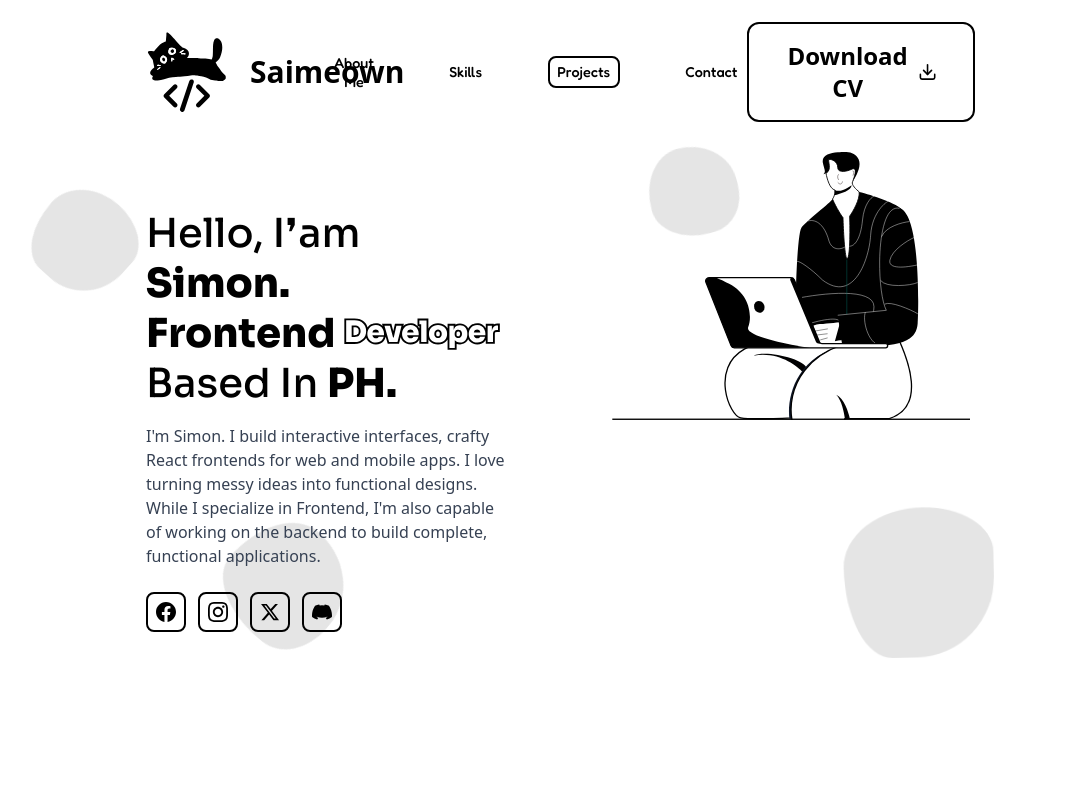
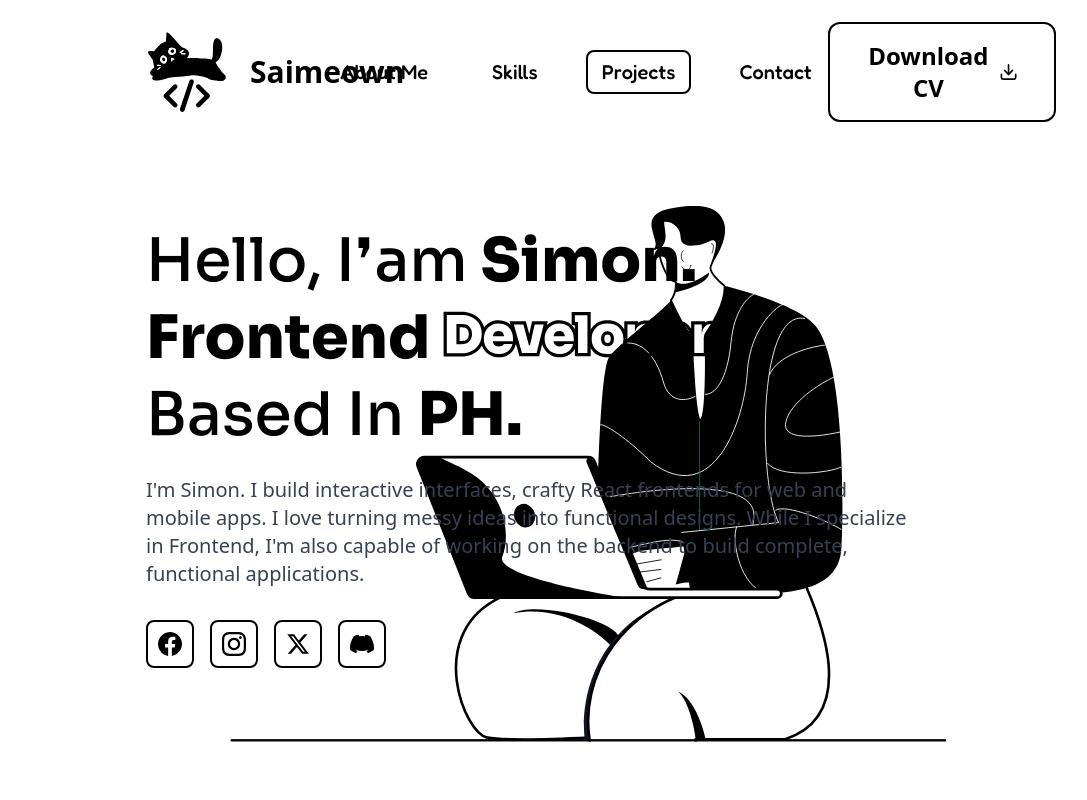
Before and after one commit to Saimeown/saimeown-portfolio, a React (Vite) app: page / in a window 1280 px wide. Shown: the top 800 px of the page, without its empty margins (94-1181 px from the left). Built offline with nearby package versions, Linux system fonts and the light colour scheme; a web font is replaced by a local one.

Commit message:
Adjusted UI

```diff
--- a/src/components/Header.tsx
+++ b/src/components/Header.tsx
@@ -92,7 +92,7 @@ const Header = () => {
   };
 
   return (
-    <div className="fixed top-0 left-0 right-0 z-50 w-full h-16 mt-10 bg-transparent flex items-center">
+    <div className="relative top-0 left-0 right-0 z-[9999] w-full h-16 mt-10 bg-transparent flex items-center">
       <div className="w-full px-4 md:px-8 lg:px-20 xl:px-60 flex flex-row items-center justify-between">
         {/* branding */}
         <div className="flex flex-row items-center space-x-3 md:space-x-6 group cursor-pointer">
@@ -101,20 +101,20 @@ const Header = () => {
         </div>
 
         {/* nav links */}
-        <div className="hidden md:flex flex-row items-center space-x-4 lg:space-x-12 header-nav-laptop font-fredoka">
-          <button onClick={() => scrollToSection('about')} className={`relative text-black font-medium text-lg lg:text-2xl header-link-laptop transition-all duration-300 px-2 lg:px-4 py-2 group ${activeSection === 'about' ? 'active' : ''}`}>
+        <div className="hidden md:flex flex-row items-center space-x-1 md:space-x-2 lg:space-x-4 xl:space-x-8 2xl:space-x-12 font-fredoka">
+          <button onClick={() => scrollToSection('about')} className={`relative text-black font-medium text-sm md:text-base lg:text-lg xl:text-xl 2xl:text-2xl whitespace-nowrap transition-all duration-300 px-1 md:px-2 lg:px-3 xl:px-4 py-2 group ${activeSection === 'about' ? 'active' : ''}`}>
             About Me
             <span className={`absolute inset-0 border-2 border-black rounded-lg transition-all duration-300 ${activeSection === 'about' ? 'opacity-100 scale-100' : 'border-transparent group-hover:border-black opacity-0 group-hover:opacity-100 scale-95 group-hover:scale-100'}`}></span>
           </button>
-          <button onClick={() => scrollToSection('skills')} className={`relative text-black font-medium text-lg lg:text-2xl header-link-laptop transition-all duration-300 px-2 lg:px-4 py-2 group ${activeSection === 'skills' ? 'active' : ''}`}>
+          <button onClick={() => scrollToSection('skills')} className={`relative text-black font-medium text-sm md:text-base lg:text-lg xl:text-xl 2xl:text-2xl whitespace-nowrap transition-all duration-300 px-1 md:px-2 lg:px-3 xl:px-4 py-2 group ${activeSection === 'skills' ? 'active' : ''}`}>
             Skills
             <span className={`absolute inset-0 border-2 border-black rounded-lg transition-all duration-300 ${activeSection === 'skills' ? 'opacity-100 scale-100' : 'border-transparent group-hover:border-black opacity-0 group-hover:opacity-100 scale-95 group-hover:scale-100'}`}></span>
           </button>
-          <button onClick={() => scrollToSection('projects')} className={`relative text-black font-medium text-lg lg:text-2xl header-link-laptop transition-all duration-300 px-2 lg:px-4 py-2 group ${activeSection === 'projects' ? 'active' : ''}`}>
+          <button onClick={() => scrollToSection('projects')} className={`relative text-black font-medium text-sm md:text-base lg:text-lg xl:text-xl 2xl:text-2xl whitespace-nowrap transition-all duration-300 px-1 md:px-2 lg:px-3 xl:px-4 py-2 group ${activeSection === 'projects' ? 'active' : ''}`}>
             Projects
             <span className={`absolute inset-0 border-2 border-black rounded-lg transition-all duration-300 ${activeSection === 'projects' ? 'opacity-100 scale-100' : 'border-transparent group-hover:border-black opacity-0 group-hover:opacity-100 scale-95 group-hover:scale-100'}`}></span>
           </button>
-          <button onClick={() => scrollToSection('contact')} className={`relative text-black font-medium text-lg lg:text-2xl header-link-laptop transition-all duration-300 px-2 lg:px-4 py-2 group ${activeSection === 'contact' ? 'active' : ''}`}>
+          <button onClick={() => scrollToSection('contact')} className={`relative text-black font-medium text-sm md:text-base lg:text-lg xl:text-xl 2xl:text-2xl whitespace-nowrap transition-all duration-300 px-1 md:px-2 lg:px-3 xl:px-4 py-2 group ${activeSection === 'contact' ? 'active' : ''}`}>
             Contact
             <span className={`absolute inset-0 border-2 border-black rounded-lg transition-all duration-300 ${activeSection === 'contact' ? 'opacity-100 scale-100' : 'border-transparent group-hover:border-black opacity-0 group-hover:opacity-100 scale-95 group-hover:scale-100'}`}></span>
           </button>
--- a/src/components/Hero.tsx
+++ b/src/components/Hero.tsx
@@ -9,20 +9,14 @@ const Hero = () => {
     const imageReveal = useRevealOnScroll({ delay: 300 });
 
     return (
-        <div className="mt-5 px-4 md:px-8 lg:px-20 xl:px-60 min-h-screen hero-laptop-adjust flex items-center relative overflow-hidden" data-section="about">
-            {/* Floating Blobs */}
-            <div className="floating-blob floating-blob-1"></div>
-            <div className="floating-blob floating-blob-2"></div>
-            <div className="floating-blob floating-blob-3"></div>
-            <div className="floating-blob floating-blob-4"></div>
-            <div className="floating-blob floating-blob-5"></div>
+        <div className="-mt-15 px-4 md:px-8 lg:px-20 xl:px-60 min-h-screen flex items-center relative overflow-hidden" data-section="about">
 
-            <div className="flex flex-col lg:flex-row items-center justify-between gap-8 lg:gap-0 hero-layout-laptop relative w-full z-10">
-                <div className="flex-1 text-center lg:text-left max-w-none lg:max-w-3xl hero-text-container relative z-20">
+            <div className="flex flex-col lg:flex-row items-center justify-between gap-8 lg:gap-0 relative w-full z-10">
+                <div className="flex-1 text-center lg:text-left max-w-none lg:max-w-3xl relative z-10">
                     {/* Hello, I'm Simon Brian. Frontend Developer Based In Philippines. */}
                     <div
                         ref={titleReveal.ref}
-                        className={`text-2xl sm:text-3xl md:text-4xl lg:text-5xl xl:text-6xl hero-title-laptop font-bold text-black mb-6 leading-tight reveal-fade-up ${titleReveal.isRevealed ? 'revealed' : ''}`}
+                        className={`text-2xl sm:text-3xl md:text-4xl lg:text-5xl xl:text-6xl font-bold text-black mb-6 leading-tight reveal-fade-up ${titleReveal.isRevealed ? 'revealed' : ''}`}
                     >
                         <div className="whitespace-nowrap sm:whitespace-normal">
                             <span className="font-sora font-medium">Hello, I❜am </span>
@@ -31,7 +25,7 @@ const Hero = () => {
 
                         <div className="whitespace-nowrap sm:whitespace-normal">
                             <span className="font-sora font-extrabold">Frontend </span>
-                            <img src={Developer} alt="Developer" className="inline mb-1 h-6 sm:h-7 md:h-8 lg:h-10 xl:h-14 hero-dev-icon" />
+                            <img src={Developer} alt="Developer" className="inline mb-1 h-6 sm:h-7 md:h-8 lg:h-10 xl:h-14" />
                         </div>
 
                         <div className="whitespace-nowrap sm:whitespace-normal">
@@ -43,7 +37,7 @@ const Hero = () => {
                     {/* I create beautiful and functional websites that help businesses grow online. */}
                     <div
                         ref={descriptionReveal.ref}
-                        className={`text-sm sm:text-base md:text-lg lg:text-xl hero-description-laptop text-gray-700 mb-8 max-w-none mx-auto lg:mx-0 reveal-fade-up ${descriptionReveal.isRevealed ? 'revealed' : ''}`}
+                        className={`text-sm sm:text-base md:text-lg lg:text-xl text-gray-700 mb-8 max-w-none mx-auto lg:mx-0 reveal-fade-up ${descriptionReveal.isRevealed ? 'revealed' : ''}`}
                     >
                         <p>I'm Simon. I build interactive interfaces, crafty React frontends for web and mobile apps. I love turning messy ideas into functional designs. While I specialize in Frontend, I'm also capable of working on the backend to build complete, functional applications.</p>
                     </div>
@@ -51,7 +45,7 @@ const Hero = () => {
                     {/* Social Links */}
                     <div
                         ref={socialReveal.ref}
-                        className={`flex gap-2 sm:gap-4 hero-social-laptop justify-center lg:justify-start reveal-fade-up ${socialReveal.isRevealed ? 'revealed' : ''}`}
+                        className={`flex gap-2 sm:gap-4 justify-center lg:justify-start reveal-fade-up ${socialReveal.isRevealed ? 'revealed' : ''}`}
                     >
                         <a href="https://www.facebook.com/saigtrs/" className="w-10 h-10 sm:w-12 sm:h-12 border-2 border-black rounded-lg flex items-center justify-center hover:bg-black hover:text-white transition-colors duration-300">
                             <svg className="w-5 h-5 sm:w-6 sm:h-6" fill="currentColor" viewBox="0 0 24 24">
@@ -79,9 +73,9 @@ const Hero = () => {
                 {/* Vector Image */}
                 <div
                     ref={imageReveal.ref}
-                    className={`flex-2 flex justify-center lg:justify-center hero-image-container lg:absolute lg:right-0 lg:top-1/2 lg:transform lg:-translate-y-1/2 lg:-translate-x-0 reveal-fade-right ${imageReveal.isRevealed ? 'revealed' : ''}`}
+                    className={`flex-2 flex justify-center lg:justify-center lg:absolute lg:right-0 lg:top-1/2 lg:transform lg:-translate-y-1/2 lg:-translate-x-0 reveal-fade-right ${imageReveal.isRevealed ? 'revealed' : ''}`}
                 >
-                    <img src={HeroImage} alt="Hero" className="h-auto w-full mt-8 lg:mt-15 min-w-80 sm:min-w-96 md:min-w-[500px] lg:min-w-[650px] xl:min-w-[750px] 2xl:min-w-[950px] hero-image-laptop z-0" />
+                    <img src={HeroImage} alt="Hero" className="h-auto w-full mt-8 lg:mt-15 min-w-80 sm:min-w-96 md:min-w-[500px] lg:min-w-[650px] xl:min-w-[750px] 2xl:min-w-[950px] z-0" />
                 </div>
             </div>
         </div>
```
